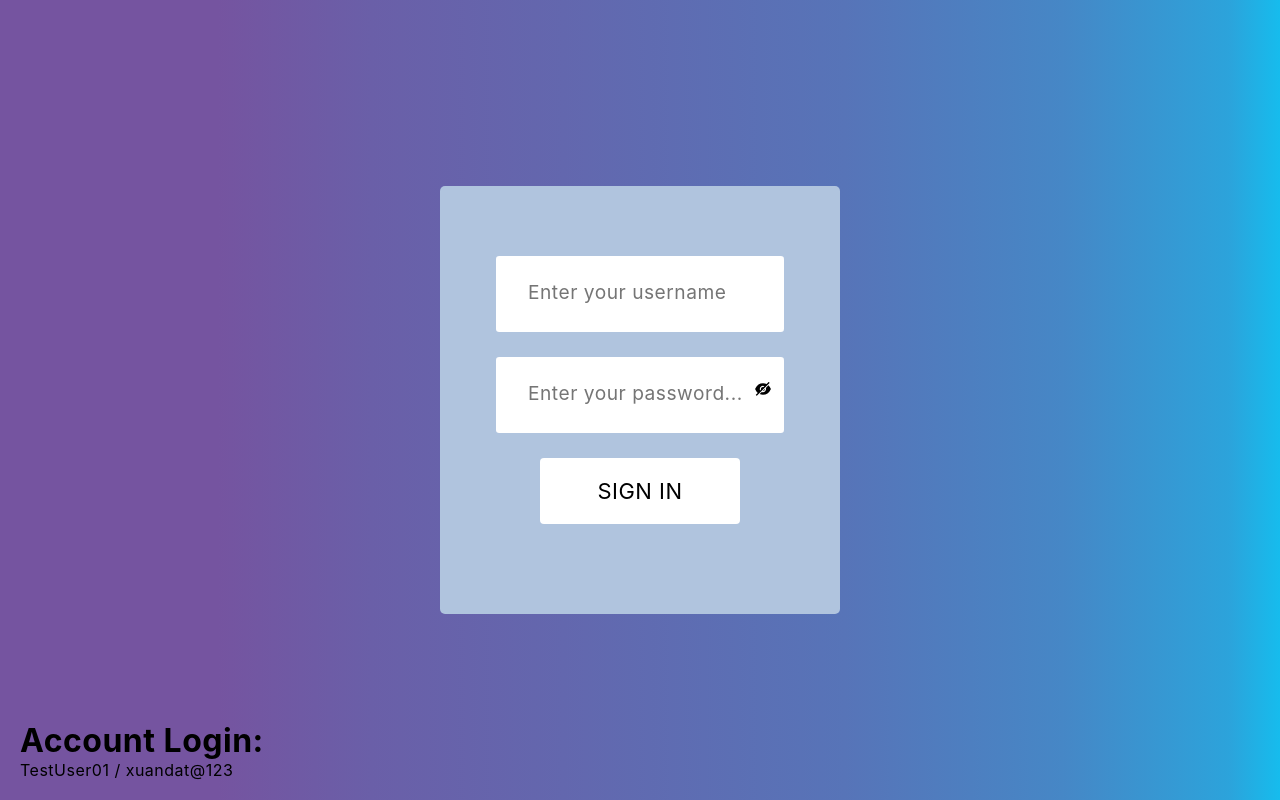
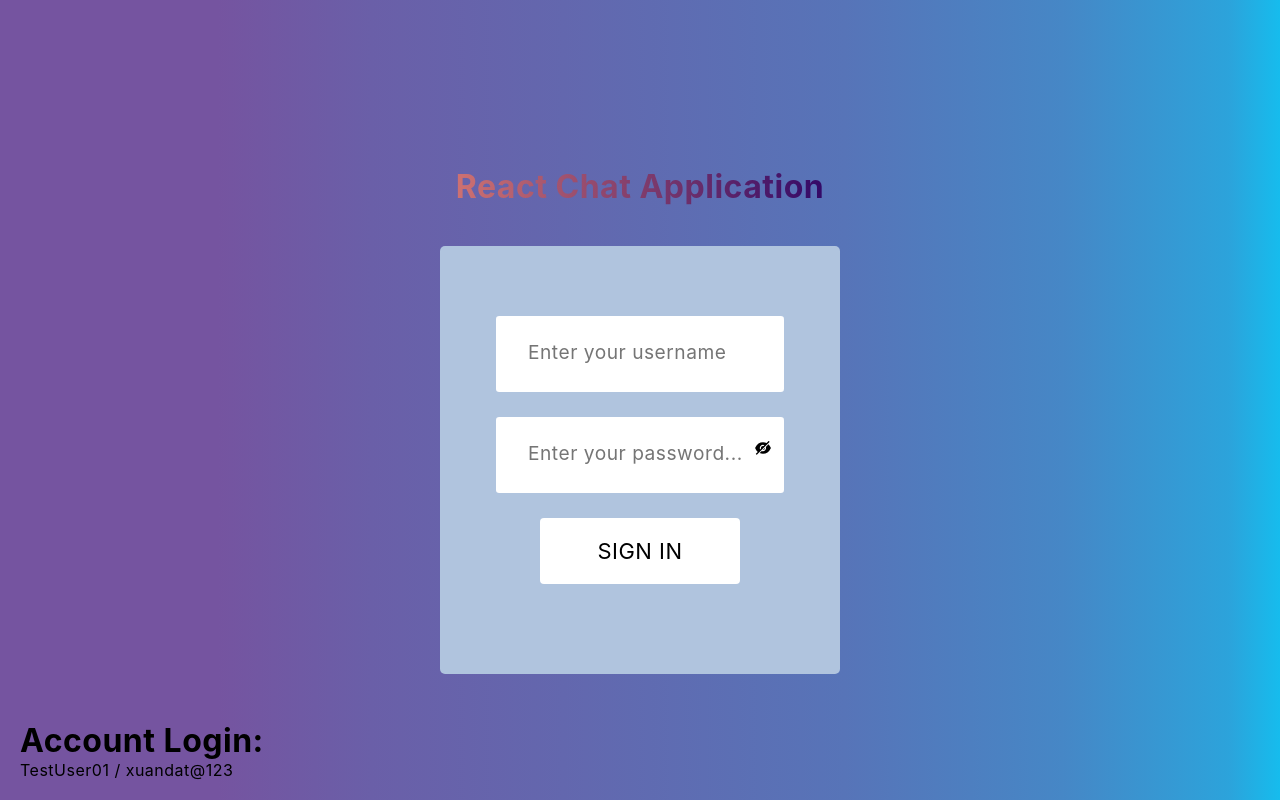
Before and after one commit to DinhXuanDat-Dev/react-app-chat-v2, a React (Create React App) app: page / in a window 1280 px wide. Built offline with nearby package versions, Linux system fonts and the light colour scheme.

Commit message:
commit title

```diff
--- a/src/components/LoginForm.jsx
+++ b/src/components/LoginForm.jsx
@@ -46,6 +46,7 @@ const LoginForm = () => {
 
     return (
         <div className="login-container">
+            <h1 className="form-title">React Chat Application</h1>
             <form onSubmit={handleSubmit} className="form-login">
                 <input
                     type="text"
--- a/src/index.css
+++ b/src/index.css
@@ -325,6 +325,7 @@
   display: flex;
   justify-content: center;
   align-items: center;
+  flex-direction: column;
 }
 
 .form-input {
@@ -347,6 +348,13 @@
   width: 400px;
 }
 
+.form-title{
+  margin: 40px 0;
+  background: linear-gradient(to right, rgb(206 113 113) 0%, #330867 100%);
+	background-clip: text;
+	color: transparent;
+}
+
 .form-account{
   position: absolute;
   padding: 20px;
@@ -358,6 +366,7 @@
   position: relative;
 }
 
+
 .password-icon{
   position: absolute;
   height: 10px;
```
